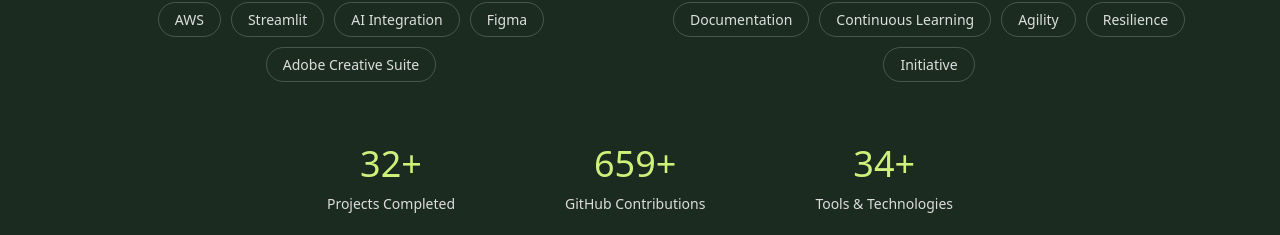
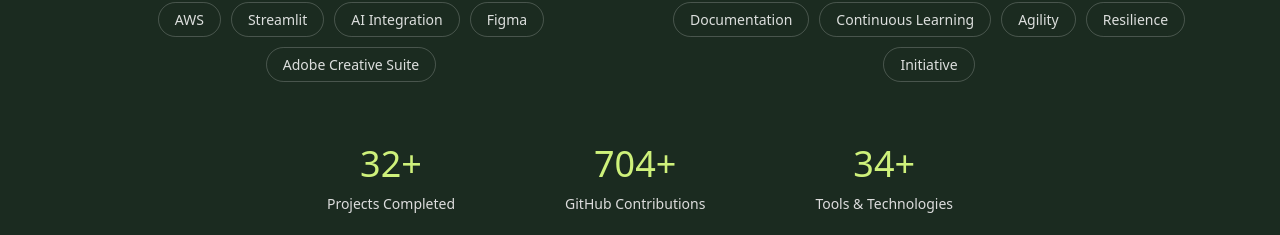
Before and after one commit to gititbunny/nn-react-portfolio, a React (Create React App) app in the folder portfolio/: page / in a window 1280 px wide. Shown: the part 2890-3125 px from the top of the page. Built offline with nearby package versions, Linux system fonts and the light colour scheme.

Commit message:
Update stats values

```diff
--- a/portfolio/src/components/Skills.js
+++ b/portfolio/src/components/Skills.js
@@ -73,7 +73,7 @@ function Skills() {
 
         <div className="stats-row">
           <StatCounter label="Projects Completed" end={32} />
-          <StatCounter label="GitHub Contributions" end={659} />
+          <StatCounter label="GitHub Contributions" end={704} />
           <StatCounter label="Tools & Technologies" end={34} />
         </div>
       </div>
```
